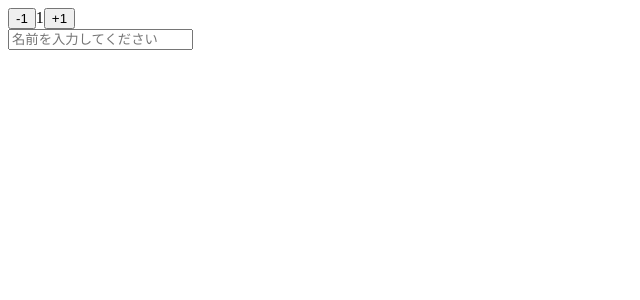
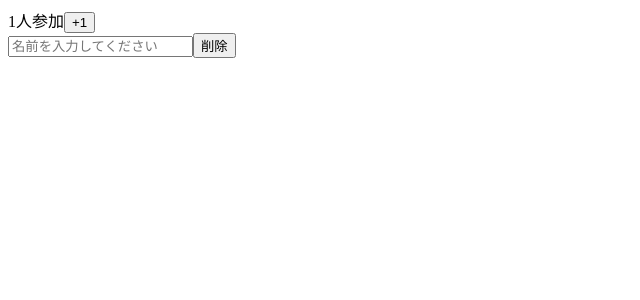
Before and after one commit to stmtk1/skull-boardgame, a React app: page / in a window 1280 px wide. Shown: the top 300 px of the page, without its empty margins (0-640 px from the left). Built offline with nearby package versions, Linux system fonts and the light colour scheme; the HTML template or start-up script is replaced by a standard one.

Commit message:
プレイヤー削除機能実装

```diff
--- /dev/null
+++ b/src/atom/player_writer.jsx
@@ -0,0 +1,21 @@
+import * as React from "react"
+import * as ReactDOM from "react-dom"
+
+const PlayerWriter = (props) => {
+    const name = props.name;
+    const setPlayerName = props.setPlayerName;
+    const deletePlayer = props.deletePlayer;
+    const index = props.index;
+    return (<div>
+        <input
+            type="input"
+            placeholder="名前を入力してください"
+            type="input"
+            value={ name }
+            onInput={(e) => setPlayerName(index, e)}
+        />
+        <button onClick={() => deletePlayer(index) }>削除</button>
+    </div>)
+};
+
+module.exports = PlayerWriter;
--- a/src/index.jsx
+++ b/src/index.jsx
@@ -1,6 +1,6 @@
 import * as React from "react";
 import * as ReactDOM from "react-dom";
-import InputPlayers from "./input_players";
+import InputPlayers from "./pages/input_players";
 
 
 const initState = {
@@ -11,22 +11,28 @@ const initState = {
 
 const Index = () => {
     const [state, setState] = React.useState(initState);
-    const setPlayerNumber = num => {
+    const addPlayer = num => {
         const players = state.inputPlayers.players;
         if (players.length < num) {
             players.push("");
         } else {
             players.pop();
         }
-        setState({inputPlayers: {players: [...players]}})
+        setState({inputPlayers: {players: [...players]}});
     };
     const setPlayerName = (index, e) => {
         const name = e.target.value;
         const players = state.inputPlayers.players;
         players[index] = name;
-        setState({inputPlayers: {players: [...players]}})
+        setState({inputPlayers: {players: [...players]}});
     };
-    return (<InputPlayers players={state.inputPlayers.players} setPlayerNumber={setPlayerNumber} setPlayerName={setPlayerName} />);
+
+    const deletePlayer = (index) => {
+        const players = state.inputPlayers.players;
+        players.splice(index, 1);
+        setState({inputPlayers: {players: [...players]}});
+    };
+    return (<InputPlayers players={state.inputPlayers.players} addPlayer={addPlayer} setPlayerName={setPlayerName} deletePlayer={deletePlayer} />);
 }
 
 ReactDOM.render(<Index />, document.getElementById("react"));
--- a/src/input_players.jsx
+++ /dev/null
@@ -1,22 +0,0 @@
-import * as React from "react"
-import * as ReactDOM from "react-dom"
-
-const inputPlayers = (props) => {
-    const players = props.players;
-    const setPlayerNumber = props.setPlayerNumber;
-    const setPlayerName = props.setPlayerName;
-    // console.log(props)
-    return (<div>
-        <div>
-            <button onClick={() => setPlayerNumber(players.length - 1)}>-1</button>
-            { players.length }
-            <button onClick={() => setPlayerNumber(players.length + 1)}>+1</button>
-        </div>
-        {
-            players.map((name, index) =>
-                <div key={index}><input type="input" placeholder="名前を入力してください" type="input" value={ name } onInput={(e) => setPlayerName(index, e)} /></div>)
-        }
-    </div>);
-}
-
-module.exports = inputPlayers;
--- /dev/null
+++ b/src/pages/input_players.jsx
@@ -0,0 +1,21 @@
+import * as React from "react"
+import * as ReactDOM from "react-dom"
+import PlayerWriter from "../atom/player_writer"
+
+const inputPlayers = (props) => {
+    const players = props.players;
+    const addPlayer = props.addPlayer;
+    const setPlayerName = props.setPlayerName;
+    const deletePlayer = props.deletePlayer;
+    return (<div>
+        <div>
+            { players.length }人参加
+            <button onClick={() => addPlayer(players.length + 1)}>+1</button>
+        </div>
+        {
+            players.map((name, index) => <PlayerWriter key={index} name={name} index={index} setPlayerName={setPlayerName} deletePlayer={deletePlayer} />)
+        }
+    </div>);
+}
+
+module.exports = inputPlayers;
```
Also changed, not shown: 2 other files (tests, documents, lock files or other folders).
